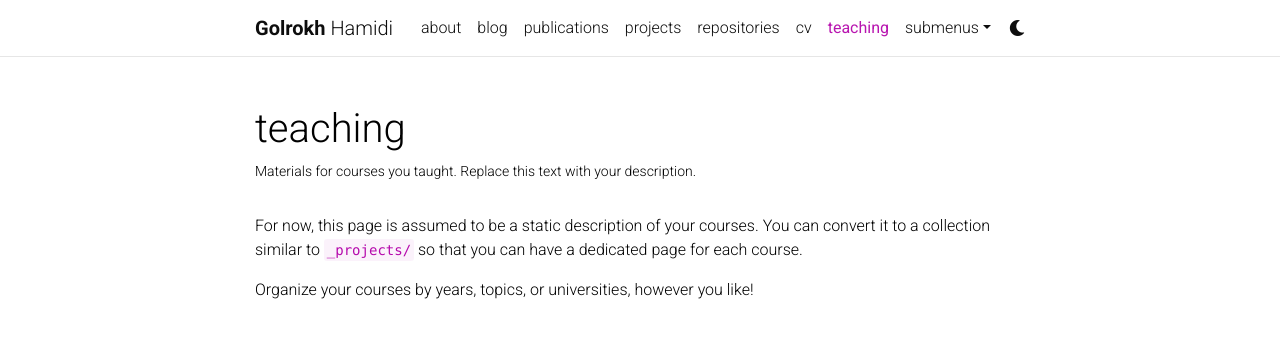
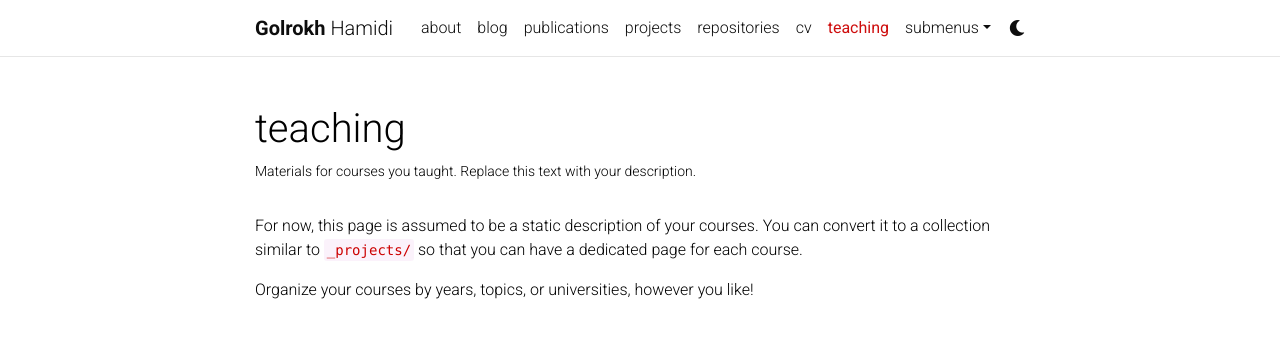
Before and after one commit to GRokhH/grokhh.github.io, a Jekyll site: the page built from _pages/teaching.md, in a window 1280 px wide. Shown: the top 348 px of the page. Built offline with Jekyll 4.4.1, drawn with Linux system fonts in a browser that asks for light colours; comment, search, counter and statistics services are not loaded; a style sheet for code colours, icons or effects is not loaded.

Commit message:
Update theme color

```diff
--- a/_sass/_themes.scss
+++ b/_sass/_themes.scss
@@ -7,8 +7,8 @@
   --global-code-bg-color: #{$code-bg-color-light};
   --global-text-color: #{$black-color};
   --global-text-color-light: #{$grey-color};
-  --global-theme-color: #{$purple-color};
-  --global-hover-color: #{$purple-color};
+  --global-theme-color: #{$golrokh-red-color};
+  --global-hover-color: #{$golrokh-red-color};
   --global-footer-bg-color: #{$grey-color-dark};
   --global-footer-text-color: #{$grey-color-light};
   --global-footer-link-color: #{$white-color};
```
